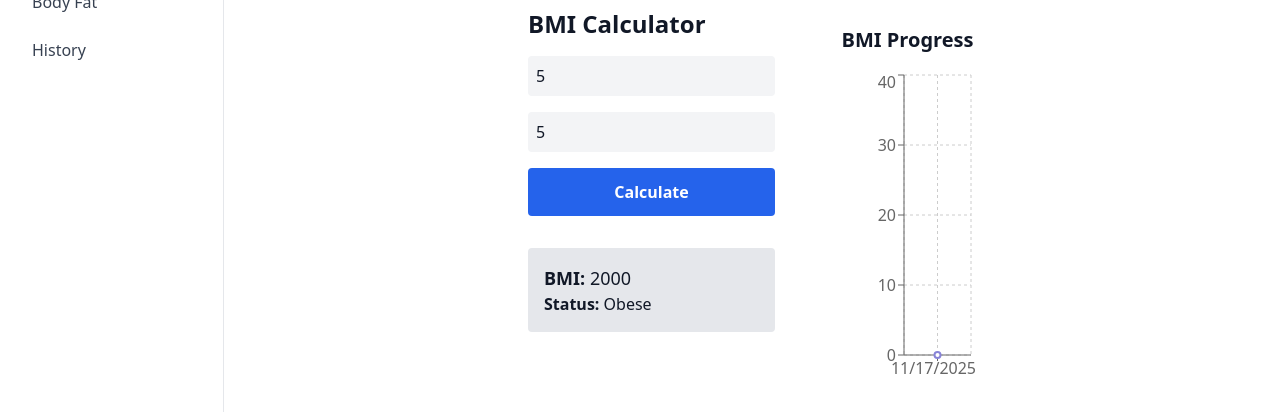
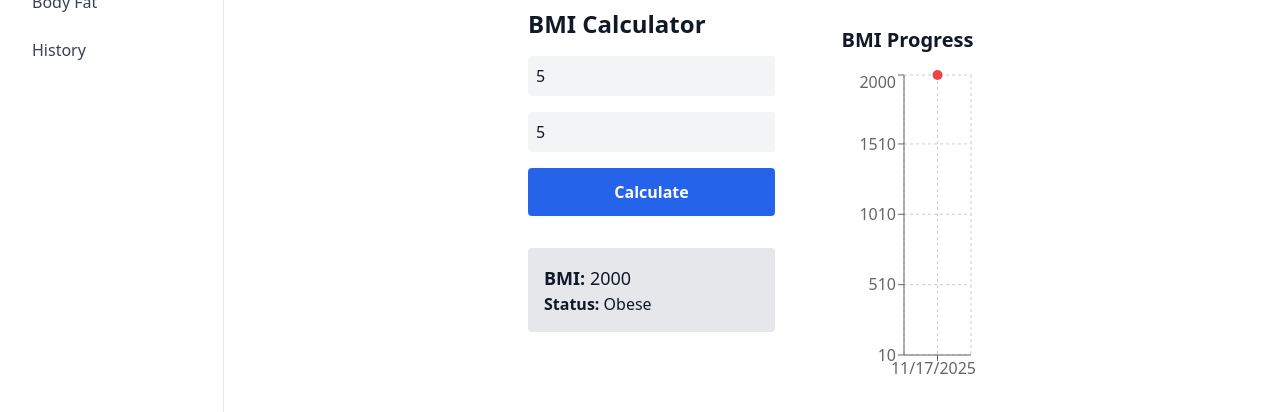
Before and after one commit to mahdieh80hn/react-calculator, a React (Create React App) app: page /bmi in a window 1280 px wide. Both pictures are taken after typing "5", "5" into the empty fields and a click on the button "Calculate". Shown: the part 230-642 px from the top of the page. Built offline with nearby package versions, Linux system fonts and the light colour scheme.

Commit message:
feat (BMI): u[grade BMI chart with colors

```diff
--- a/src/components/BMI/BMIChart.jsx
+++ b/src/components/BMI/BMIChart.jsx
@@ -1,5 +1,6 @@
 import { useBMIHistory } from "../../context/BMIHistoryContext"
-import { LineChart, Line, CartesianGrid, XAxis, YAxis, Tooltip, ResponsiveContainer } from 'recharts'
+import { LineChart, Line, CartesianGrid, XAxis, YAxis, Tooltip, ResponsiveContainer} from 'recharts'
+import { getBMIColor, getBMIStatus } from "../../utils/bmiUtils";
 
 export default function BMIChart() {
     const { bmiHistory } = useBMIHistory()
@@ -7,14 +8,35 @@ export default function BMIChart() {
     if (bmiHistory.length === 0) {
         return <p className="text-center mt-10 opacity-70">No BMI history yet...</p>
     }
-    console.log("BMI HISTORY:", bmiHistory);
+
+    const chartData = bmiHistory.map(item => {
+        const status = getBMIStatus(item.bmi);
+
+        return {
+            ...item,
+            status,
+            color: getBMIColor(status),
+        };
+    });
+
 
     return (
         <div className="w-full h-80 mt-8">
             <h3 className="text-xl font-bold text-center mb-4">BMI Progress</h3>
             <ResponsiveContainer width="100%" height="100%">
-                <LineChart data={bmiHistory}>
-                    <Line type="monotone" dataKey="bmi" stroke="#8884d8" strokeWidth={2} />
+                <LineChart data={chartData}>
+                    <Line
+                        dataKey="bmi"
+                        stroke="#8884d8"
+                        dot={({ cx, cy, payload }) => (
+                            <circle
+                                cx={cx}
+                                cy={cy}
+                                r={5}
+                                fill={payload.color}
+                            />
+                        )}
+                    />
                     <CartesianGrid strokeDasharray="3 3" />
                     <XAxis dataKey="date" />
                     <YAxis domain={[10, 40]} />
--- a/src/context/BMIHistoryContext.jsx
+++ b/src/context/BMIHistoryContext.jsx
@@ -18,6 +18,9 @@ export default function BMIHistoryProvider({children}) {
             bmi: Number(bmi)
         }
         setBmiHistory((prev) => [...prev, record])
+        console.log("record", record);
+        console.log("bmi", bmi)
+
     }
   return (
     <BMIHistoryContext.Provider value={{ bmiHistory, addBMIRecord}}>
--- a/src/hooks/bmi/useBMILogic.js
+++ b/src/hooks/bmi/useBMILogic.js
@@ -31,7 +31,7 @@ export default function useBMILogic({
         else s = "Obese"
 
         setStatus(s)
-        addBMIRecord(bmi)
+        addBMIRecord(rounded)
     }
   return ({
     calculateBMI
--- /dev/null
+++ b/src/utils/bmiUtils.js
@@ -0,0 +1,21 @@
+export function getBMIStatus(bmi) {
+  if (bmi < 18.5) return "underweight"
+  if (bmi < 25) return "normal"
+  if (bmi < 30) return "overweight"
+  return "obese";
+}
+
+export function getBMIColor(status) {
+  switch (status) {
+    case "underweight":
+      return "#3b82f6" // blue
+    case "normal":
+      return "#22c55e" // green
+    case "overweight":
+      return "#f59e0b" // orange
+    case "obese":
+      return "#ef4444" // red
+    default:
+      return "#9ca3af" // gray
+  }
+}
```
